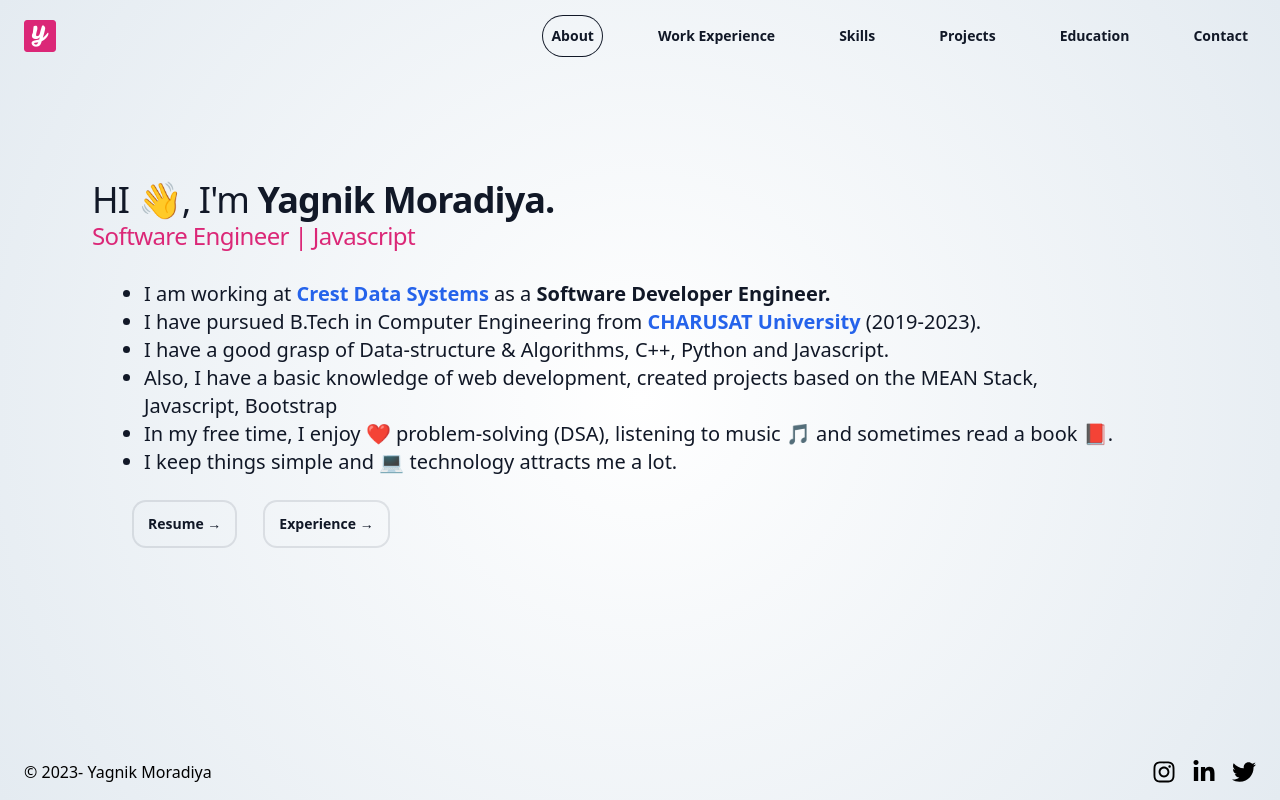
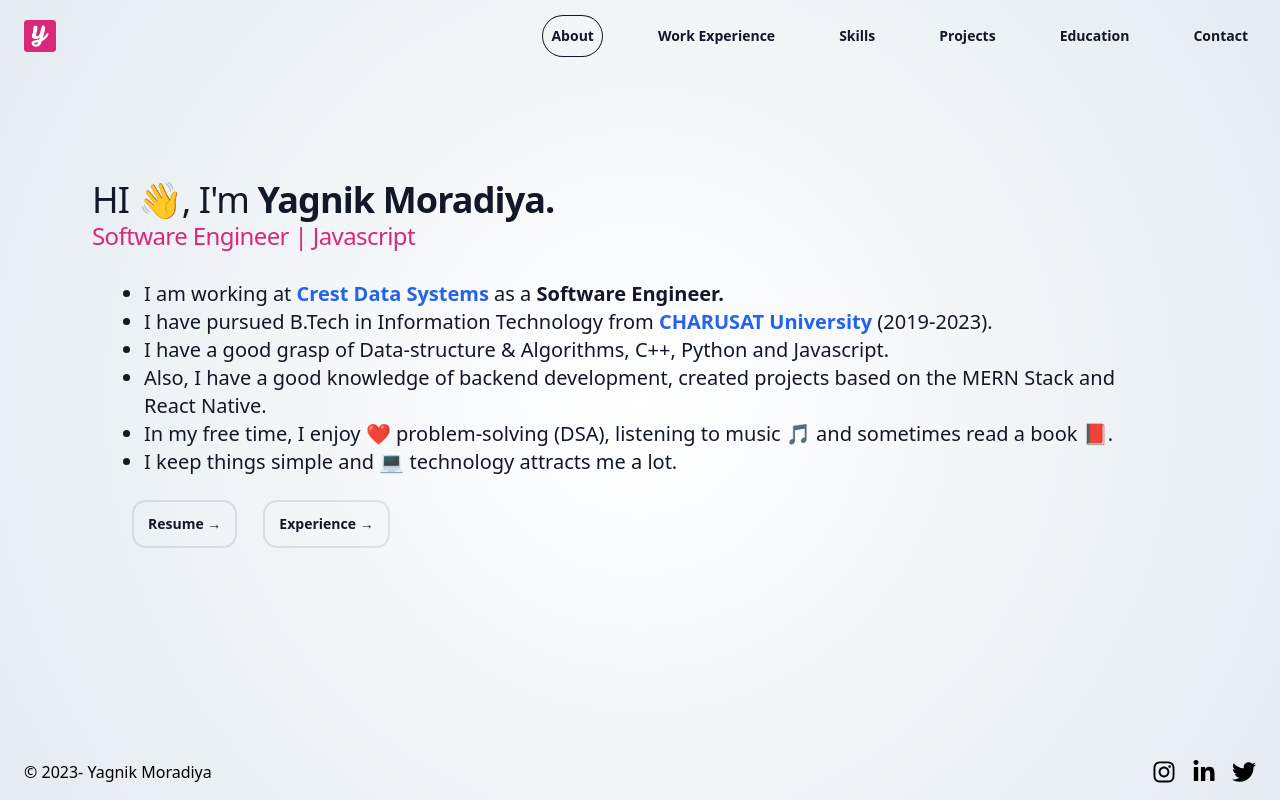
Before and after one commit to YagnikMoradiya/yagnik-portfolio-2, a React (Vite) app: page /main in a window 1280 px wide. Built offline with nearby package versions, Linux system fonts and the light colour scheme.

Commit message:
Changed grammer mistakes

```diff
--- a/src/App.jsx
+++ b/src/App.jsx
@@ -4,7 +4,7 @@ import { useNavigate } from 'react-router';
 
 export default function App() {
   const [text, count] = useTypewriter({
-    words: ["Thinks with both brain. 🧠", "Laugh in serious situations. 😀", "Guy-who-loves-Coffee.tsx ☕", "<ButLovesToCodeMore  />"],
+    words: ["Thinks with both brains. 🧠", "Laugh in serious situations. 😀", "Guy-who-loves-Coffee.tsx ☕", "<ButLovesToCodeMore  />"],
     loop: true,
     delaySpeed: 2000
   })
--- a/src/components/About.jsx
+++ b/src/components/About.jsx
@@ -14,14 +14,14 @@ function About({ handleExperience }) {
                 <ul className='px-6 text-gray-900 text-lg sm:text-xl list-disc'>
                     <li>I am working at{' '}
                         <a href="https://www.crestdatasys.com/" target="_blank" className="highlights">Crest Data Systems</a>
-                        {' '}as a <span className='font-bold'>Software Developer Engineer.</span>
+                        {' '}as a <span className='font-bold'>Software Engineer.</span>
                     </li>
-                    <li>I have pursued B.Tech in Computer Engineering from{' '}
+                    <li>I have pursued B.Tech in Information Technology from{' '}
                         <a href="" target="_blank" className="highlights">CHARUSAT University</a>{' '}
                         (2019-2023).
                     </li>
                     <li>I have a good grasp of Data-structure & Algorithms, C++, Python and Javascript.</li>
-                    <li>Also, I have a basic knowledge of web development, created projects based on the MEAN Stack, Javascript, Bootstrap</li>
+                    <li>Also, I have a good knowledge of backend development, created projects based on the MERN Stack and React Native.</li>
                     <li>In my free time, I enjoy ❤️ problem-solving (DSA), listening to music 🎵 and sometimes read a book 📕.</li>
                     <li>I keep things simple and 💻 technology attracts me a lot.</li>
                 </ul>
```
